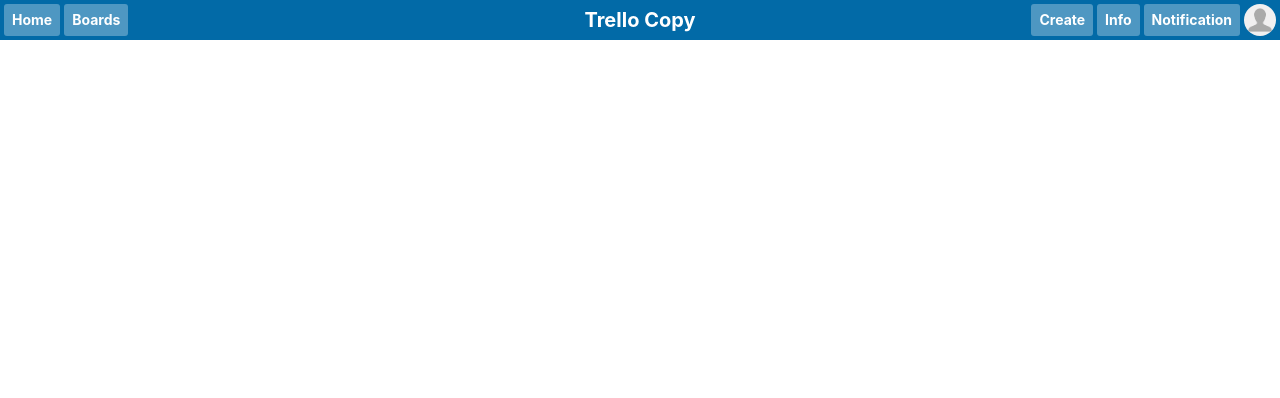
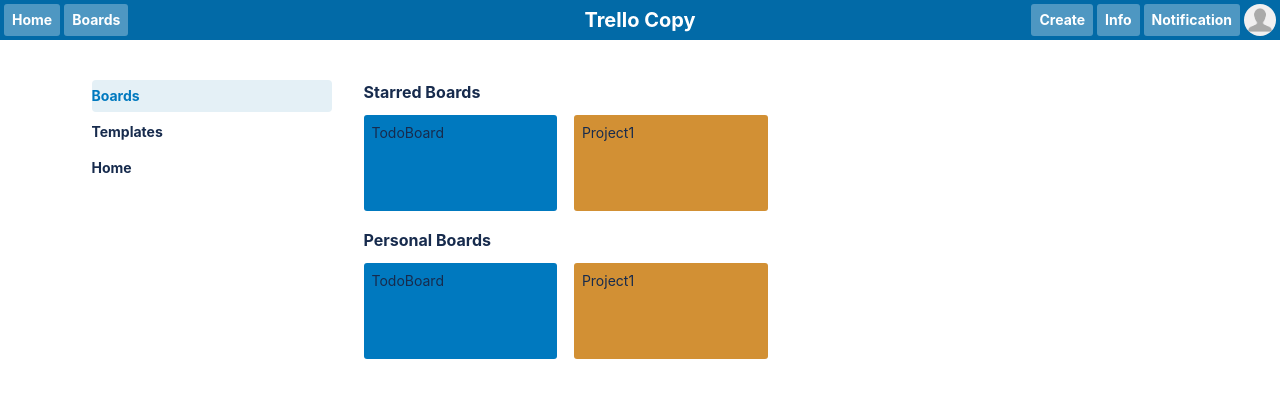
Before and after one commit to LeeMoonki/trello-copy, a Next.js app: page /boards in a window 1280 px wide. Shown: the top 398 px of the page. Built offline with nearby package versions, Linux system fonts and the light colour scheme.

Commit message:
보드 리스트 컴포넌트 초기 레이아웃 설정

```diff
--- /dev/null
+++ b/components/boards/BoardList.js
@@ -0,0 +1,76 @@
+import styled from 'styled-components';
+import PropTypes from 'prop-types';
+
+const Container = styled.div`
+  max-width: 1250px;
+`;
+const Header = styled.div`
+  padding-bottom: 11px;
+
+  & > h3 {
+    overflow: hidden;
+    line-height: 24px;
+    font-size: 16px;
+    font-weight: 700;
+    text-overflow: ellipsis;
+    white-space: nowrap;
+  }
+`;
+const BoardCardList = styled.ul`
+  display: flex;
+  flex-wrap: wrap;
+`;
+const BoardCard = styled.li`
+  width: 23.5%;
+  margin: 0 2% 2% 0;
+  box-sizing: border-box;
+  cursor: pointer;
+
+  & a {
+    padding: 8px;
+    display: block;
+    border-radius: 3px;
+  }
+  & .card-details {
+    height: 80px;
+  }
+`;
+
+function BoardList(props) {
+  return (
+    <Container>
+      <Header><h3>{props.title}</h3></Header>
+      <div>
+        <BoardCardList>
+          {props.cards.map((card, index) => {
+            return <BoardCard key={index}>
+              <a
+                style={{
+                  backgroundColor: card.backgroundColor,
+                }}>
+                <div className="card-details">
+                  {card.title}
+                </div>
+              </a>
+            </BoardCard>
+          })}
+        </BoardCardList>
+      </div>
+    </Container>
+  );
+}
+
+BoardList.propTypes = {
+  title: PropTypes.string.isRequired,
+  cards: PropTypes.arrayOf(PropTypes.shape({
+    title: PropTypes.string.isRequired,
+    backgroundColor: PropTypes.string.isRequired,
+    starred: PropTypes.bool,
+  })),
+};
+
+BoardList.defaultProps = {
+  cards: [],
+};
+
+export default BoardList;
--- a/package.json
+++ b/package.json
@@ -17,6 +17,7 @@
     "express": "^4.17.1",
     "file-loader": "^5.1.0",
     "next": "^9.2.2",
+    "prop-types": "^15.7.2",
     "react": "^16.13.0",
     "react-dom": "^16.13.0",
     "styled-components": "^5.0.1"
--- a/pages/boards.js
+++ b/pages/boards.js
@@ -1,5 +1,6 @@
 import Head from 'next/head';
 import styled from 'styled-components';
+import BoardList from '../components/boards/BoardList';
 
 const Container = styled.div`
   position: relative;
@@ -8,11 +9,42 @@
   align-items: flex-start;
   justify-content: center;
 `;
+// 네비게이션
 const SideNavigation = styled.div`
   position: sticky;
   top: 0px;
-  width: 280px;
 `;
+const Nav = styled.nav`
+  margin-top: 40px;
+  padding: 0 16px;
+  width: 240px;
+
+  & a {
+    display: flex;
+    overflow: hidden;
+    padding: 6px 8px 6px 0;
+    font-weight: 700;
+    border-radius: 4px;
+    cursor: pointer;
+  }
+  & a.nav__link {
+    color: #172b4d;
+    background-color: initial;
+  }
+  & a.nav__link--selected {
+    color: #0079bf;
+    background-color: #e4f0f6;
+  }
+`;
+const ConstantNav = styled.ul`
+  & li {
+    margin-bottom: 4px;
+  }
+`;
+const TeamNavWrapper = styled.div`
+
+`;
+// // 네비게이션
 const BoardsWrapper = styled.div`
   margin: 40px 16px 0;
   width: 100%;
@@ -27,8 +59,47 @@
         <title>boards</title>
       </Head>
       <Container>
-        <SideNavigation></SideNavigation>
-        <BoardsWrapper></BoardsWrapper>
+        <SideNavigation>
+          <Nav>
+            <ConstantNav>
+              <li>
+                <a className="nav__link--selected">
+                  <span></span>
+                  <span>Boards</span>
+                </a>
+              </li>
+              <li>
+                <a className="nav__link">
+                  <span></span>
+                  <span>Templates</span>
+                </a>
+              </li>
+              <li>
+                <a className="nav__link">
+                  <span></span>
+                  <span>Home</span>
+                </a>
+              </li>
+            </ConstantNav>
+            <TeamNavWrapper></TeamNavWrapper>
+          </Nav>
+        </SideNavigation>
+        <BoardsWrapper>
+          <BoardList
+            title="Starred Boards"
+            cards={[
+              { title: 'TodoBoard', backgroundColor: '#0079bf', starred: true },
+              { title: 'Project1', backgroundColor: '#d29034', starred: true },
+            ]}
+          />
+          <BoardList
+            title="Personal Boards"
+            cards={[
+              { title: 'TodoBoard', backgroundColor: '#0079bf', starred: true },
+              { title: 'Project1', backgroundColor: '#d29034', starred: true },
+            ]}
+          />
+        </BoardsWrapper>
       </Container>
     </>
   );
--- a/reset.css
+++ b/reset.css
@@ -410,10 +410,6 @@
     -moz-outline-style: none;
 }
 
-div {
-    /* box-sizing: border-box; */
-}
-
 body, button, html, input, select, textarea {
     color: #172b4d;
     font-family: -apple-system,BlinkMacSystemFont,Segoe UI,Roboto,Noto Sans,Ubuntu,Droid Sans,Helvetica Neue,sans-serif;
```
Also changed, not shown: 1 other file (tests, documents, lock files or other folders).
